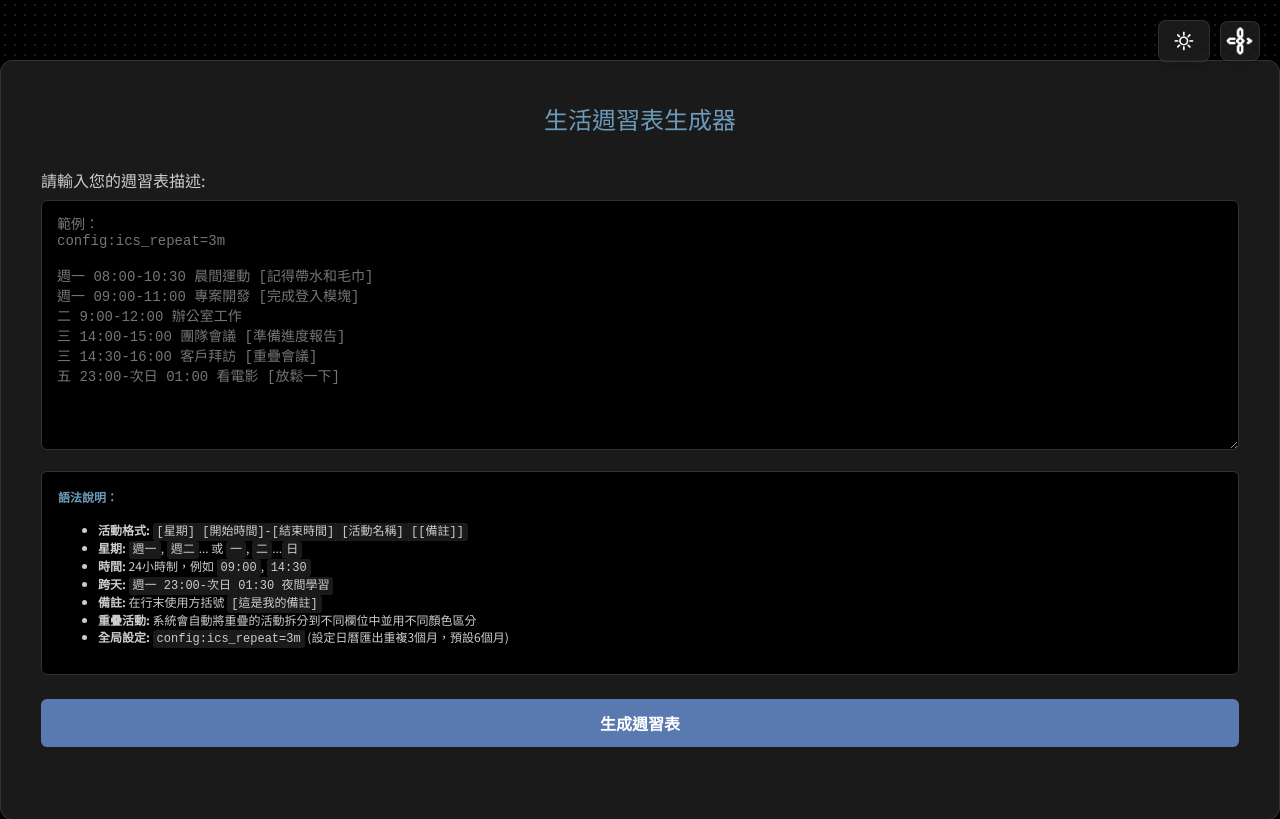
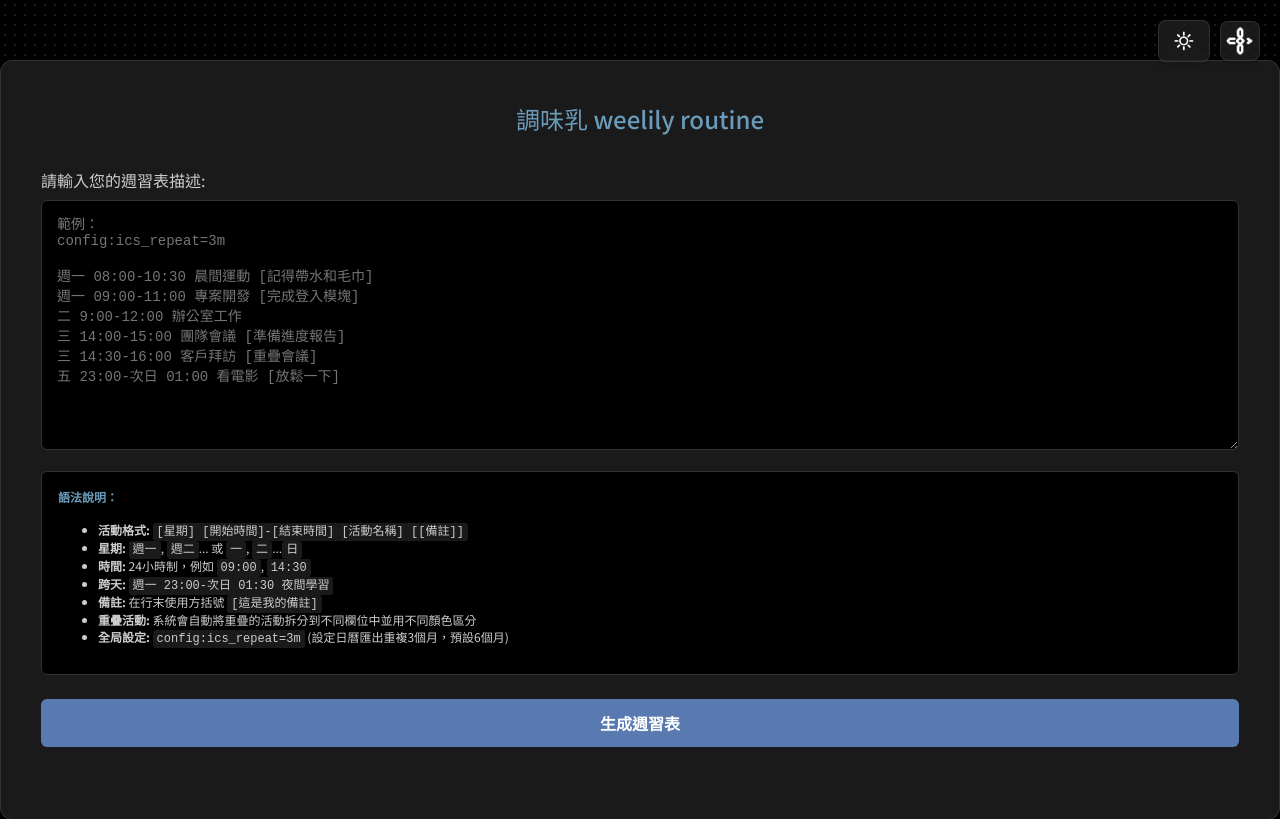
Before and after one commit to Huiceum/joking, a Flask app: page / in a window 1280 px wide. Shown: the top 819 px of the page. Run offline with Flask 3, Linux system fonts and the light colour scheme; some libraries are stand-ins or nearby versions.

Commit message:
調味乳 weelily routine
調味乳 weelily routine

```diff
--- a/templates/index.html
+++ b/templates/index.html
@@ -832,7 +832,7 @@
     <div id="chatModal" class="chat-modal">
         <div class="chat-window">
             <div class="chat-header">
-                <h3>AI 作息諮詢師</h3>
+                <h3>調味乳 weelily routine</h3>
             </div>
             <!-- --- MODIFIED: Close Chat Button 從 header 移出，直接放在 chat-window 裡 --- -->
             <button id="closeChatBtn" class="close-chat-btn glass-ui-element">
@@ -852,7 +852,7 @@
     </div>
 
     <div class="content-wrapper">
-        <h2 id="mainTitle">生活週習表生成器</h2>
+        <h2 id="mainTitle">調味乳 weelily routine</h2>
 
         <div class="input-section">
             <form id="scheduleForm">
```
